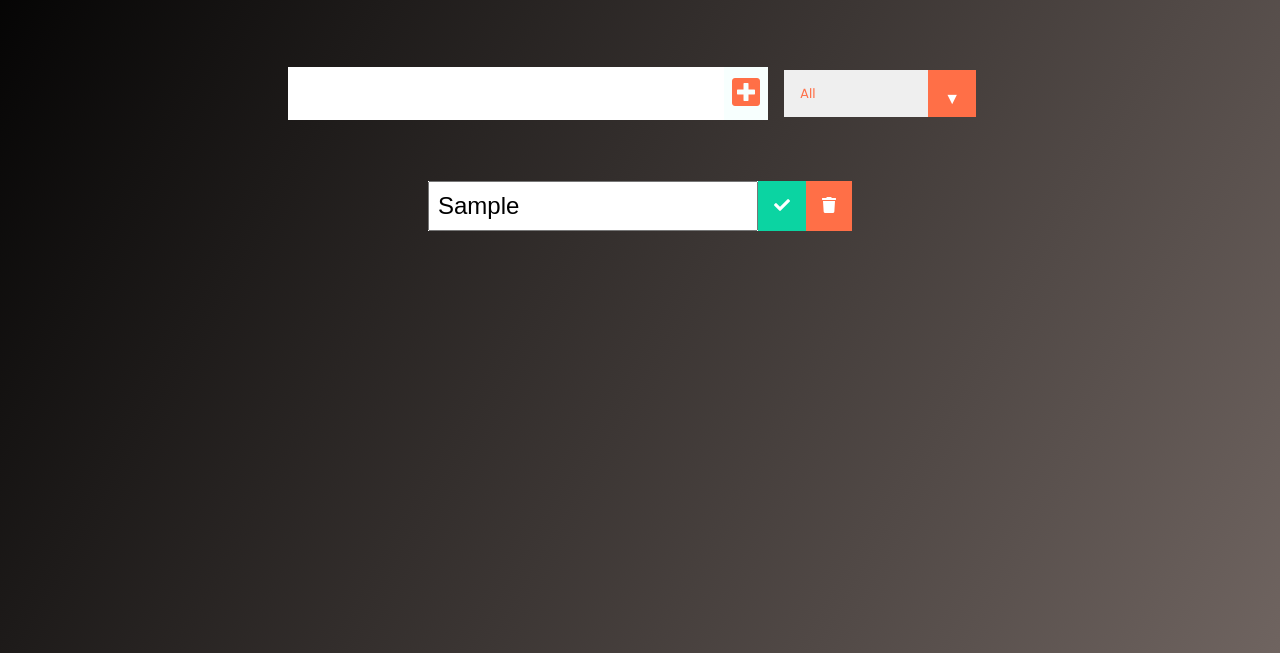
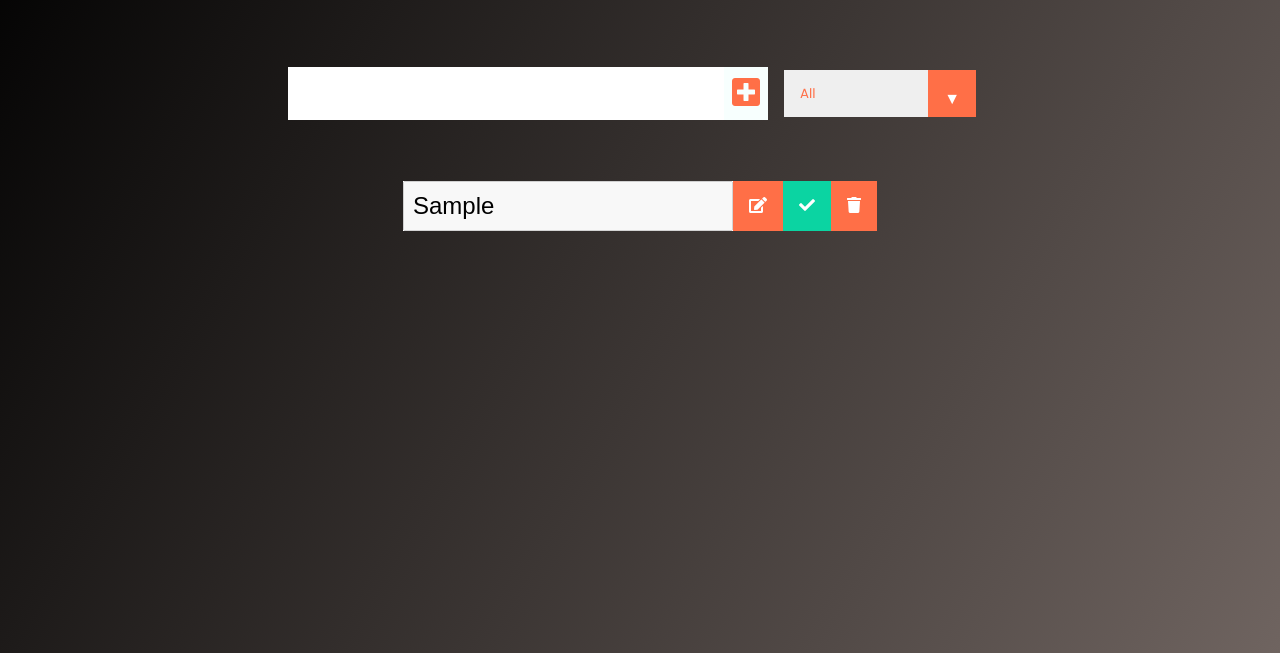
Before and after one commit to AbbasSaad27/client-todo-app, a plain HTML site: page index.html in a window 1280 px wide. Both pictures are taken after typing "Sample" into the empty fields and a click on the button 746 px from the left and 240 px from the top of the page. Shown: the part 147-800 px from the top of the page. Drawn offline with Linux system fonts and the light colour scheme.

Commit message:
added some more functionalities

```diff
--- a/script.js
+++ b/script.js
@@ -24,6 +24,9 @@ function createTodo(todoInputValue, id) {
   var newTodo = createNewTodoListItem(todoInputValue, id);
   todoDiv.appendChild(newTodo);
 
+  // edit button
+  var editButton = createEditButton();
+  todoDiv.appendChild(editButton);
   //check Mark Button
   var completedButton = createCheckMarkButton();
   todoDiv.appendChild(completedButton);
@@ -54,6 +57,7 @@ function createNewTodoListItem(todoValue = todoInput.value, id) {
   newtodoInput.type = "text";
   newtodoInput.value = todoValue;
   newtodoInput.dataset.id = id;
+  newtodoInput.disabled = true;
   newtodoInput.classList.add("update-task");
 
   // adding the event listener for monitoring changes and saving it
@@ -69,6 +73,12 @@ function createNewTodoListItem(todoValue = todoInput.value, id) {
     todos.splice(todoIndex, 1, newTodoObj);
     localStorage.setItem("todos", JSON.stringify(todos));
   });
+  //disabling edit on enter press
+  newtodoInput.addEventListener("keydown", function (e) {
+    if (e.key == "Enter") {
+      newtodoInput.disabled = true;
+    }
+  });
   // appending the input to the list Item
   newTodo.appendChild(newtodoInput);
   newTodo.classList.add("todo-item");
@@ -81,6 +91,13 @@ function createCheckMarkButton() {
   completedButton.innerHTML = '<i class="fas fa-check"></i>';
   completedButton.classList.add("complete-btn");
   return completedButton;
+}
+
+function createEditButton() {
+  var editButton = document.createElement("button");
+  editButton.innerHTML = '<i class="fas fa-edit"></i>';
+  editButton.classList.add("edit-btn");
+  return editButton;
 }
 
 // creating delete button
@@ -105,10 +122,20 @@ function completeOrDelete(e) {
   // checking if the button clicked was complete btn
   if (item.classList[0] === "complete-btn") {
     var todo = item.parentElement;
-    item.previousSibling
+    item.previousSibling.previousSibling
       .querySelector(".update-task")
       .classList.toggle("completed-text");
     todo.classList.toggle("completed");
+  }
+
+  // enabling and disabling edit
+  if (item.classList[0] === "edit-btn") {
+    var input = item.previousSibling.querySelector(".update-task");
+    if (input.disabled) {
+      input.disabled = false;
+    } else {
+      input.disabled = true;
+    }
   }
 }
 
--- a/style.css
+++ b/style.css
@@ -67,7 +67,8 @@ form button:hover {
 }
 
 .trash-btn,
-.complete-btn {
+.complete-btn,
+.edit-btn {
   background: #ff6f47;
   color: white;
   border: none;
@@ -87,13 +88,18 @@ form button:hover {
   height: 100%;
   padding: 0rem 0.5rem;
   font-size: inherit;
+  resize: both;
+}
+.update-task:disabled {
+  color: black;
 }
 .completed-text {
   text-decoration: line-through;
 }
 
 .fa-trash,
-.fa-check {
+.fa-check,
+.fa-edit {
   pointer-events: none;
 }
 
```
